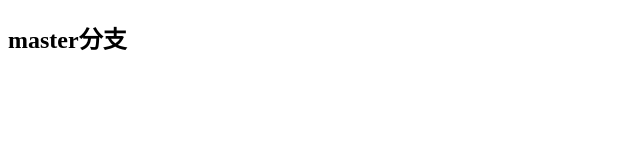
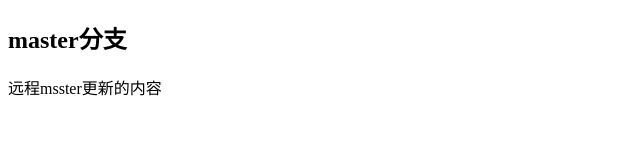
Before and after one commit to cat-god1/git-test, a plain HTML site: page index.html in a window 1280 px wide. Shown: the whole page, without its empty margins (0-640 px from the left). Drawn offline with Linux system fonts and the light colour scheme.

Commit message:
Update index.html

```diff
--- a/index.html
+++ b/index.html
@@ -6,5 +6,6 @@
 	</head>
 	<body>
 		<h2>master分支</h2>
+		<p>远程msster更新的内容</p>
 	</body>
 </html>
```
